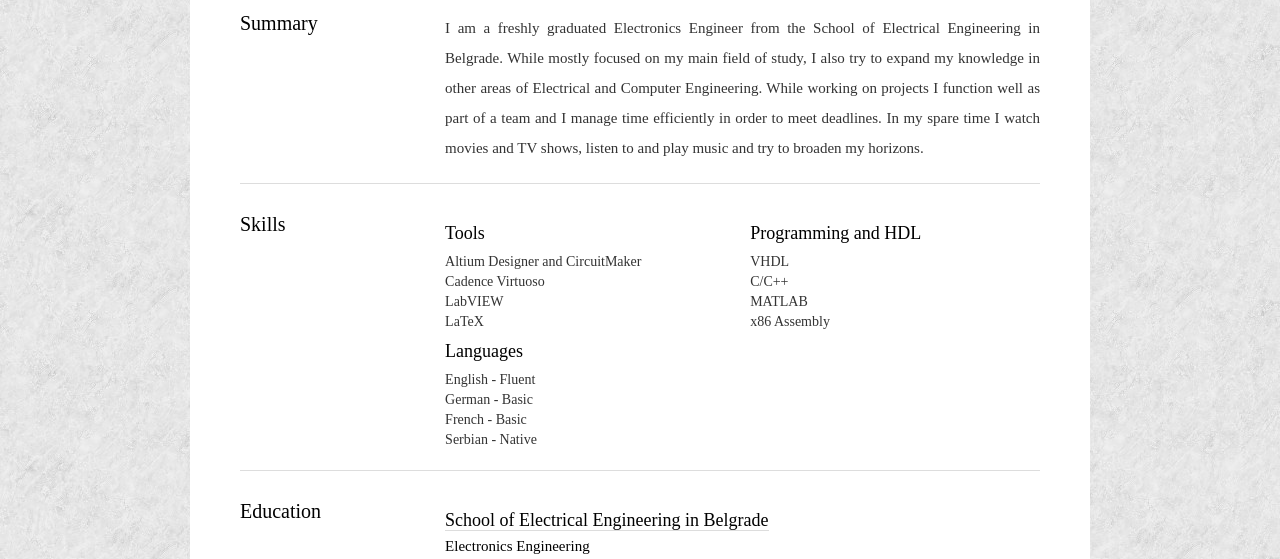
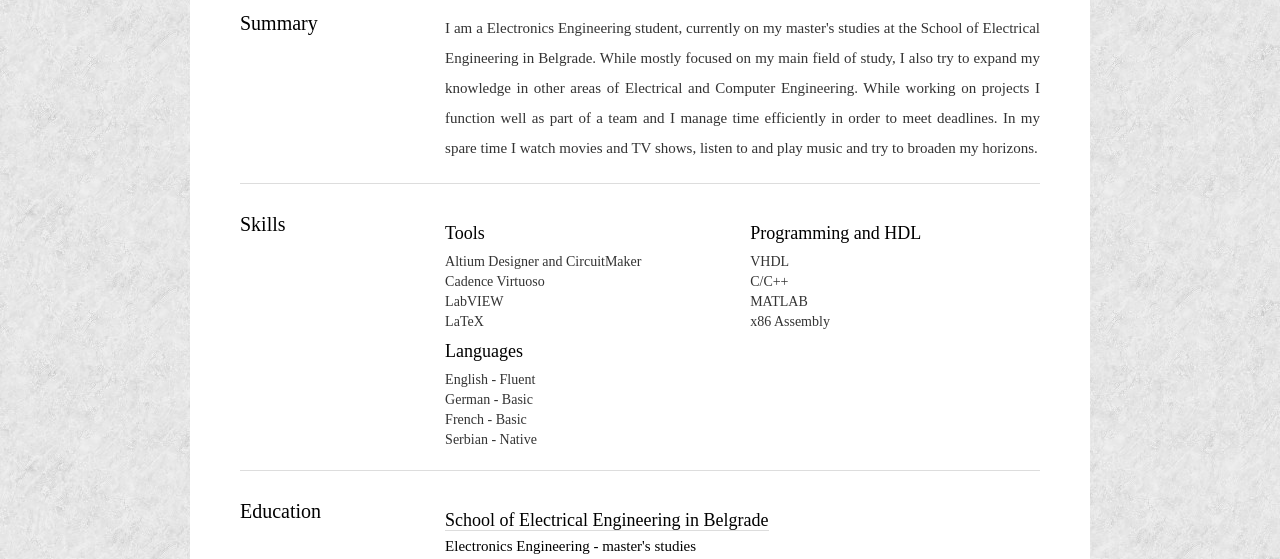
Before and after one commit to mkomsija/mkomsija.github.io, a plain HTML site: page index.html in a window 1280 px wide. Shown: the part 194-753 px from the top of the page. Drawn offline with nearby package versions, Linux system fonts and the light colour scheme; a web font is replaced by a local one.

Commit message:
Added latest info about job and master's studies

```diff
--- a/index.html
+++ b/index.html
@@ -52,7 +52,7 @@
 					<h3>Summary</h3>
 				</header>
 				<div class="span9 ">
-					<p class="welcome" style="text-align:justify"> I am a freshly graduated Electronics Engineer from the School of Electrical Engineering in Belgrade. While mostly focused on my main field of study, I also try to expand my knowledge in other areas of Electrical and Computer Engineering. While working on projects I function well as part of a team and I manage time efficiently in order to meet deadlines. In my spare time I watch movies and TV shows, listen to and play music and try to broaden my horizons.  <br>
+					<p class="welcome" style="text-align:justify"> I am a Electronics Engineering student, currently on my master's studies at the School of Electrical Engineering in Belgrade. While mostly focused on my main field of study, I also try to expand my knowledge in other areas of Electrical and Computer Engineering. While working on projects I function well as part of a team and I manage time efficiently in order to meet deadlines. In my spare time I watch movies and TV shows, listen to and play music and try to broaden my horizons.  <br>
 				</div>
 			</article>
 
@@ -96,7 +96,7 @@
 			</header>
 			<div class="span9">
 				<h4><a href="https://www.etf.bg.ac.rs">School of Electrical Engineering in Belgrade</a></h4>
-          		<h5>Electronics Engineering</h5>
+          		<h5>Electronics Engineering - master's studies</h5>
 				<h5>2014 - present</h5>
 				<p>Study of various electronics and electrical engineering fields. GPA: 9.20 (6.0 to 10.0 scale)
 
```
